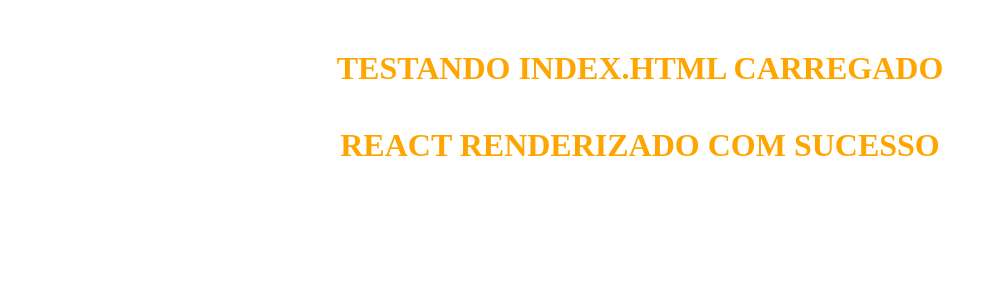
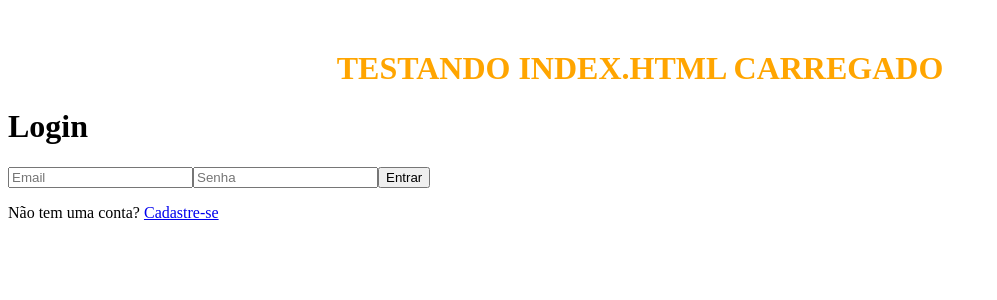
Before and after one commit to Matheusmrt/emporio-villa-borghese, a React (Vite) app in the folder frontend/: page /login in a window 1280 px wide. Shown: the top 300 px of the page, without its empty margins (0-997 px from the left). Built offline with nearby package versions, Linux system fonts and the light colour scheme.

Commit message:
Add files via upload

```diff
--- a/frontend/src/main.jsx
+++ b/frontend/src/main.jsx
@@ -1,9 +1,10 @@
 import React from "react";
 import ReactDOM from "react-dom/client";
+import App from "./App.jsx";
 
-const root = document.getElementById("root");
-ReactDOM.createRoot(root).render(
-  <h1 style={{ color: "orange", textAlign: "center", marginTop: "40px" }}>
-    REACT RENDERIZADO COM SUCESSO
-  </h1>
-);
+try {
+  const root = document.getElementById("root");
+  ReactDOM.createRoot(root).render(<App />);
+} catch (e) {
+  document.body.innerHTML += `<pre style='color:red; padding: 1rem; text-align:center;'>Erro ao carregar App: ${e.message}</pre>`;
+}
```
